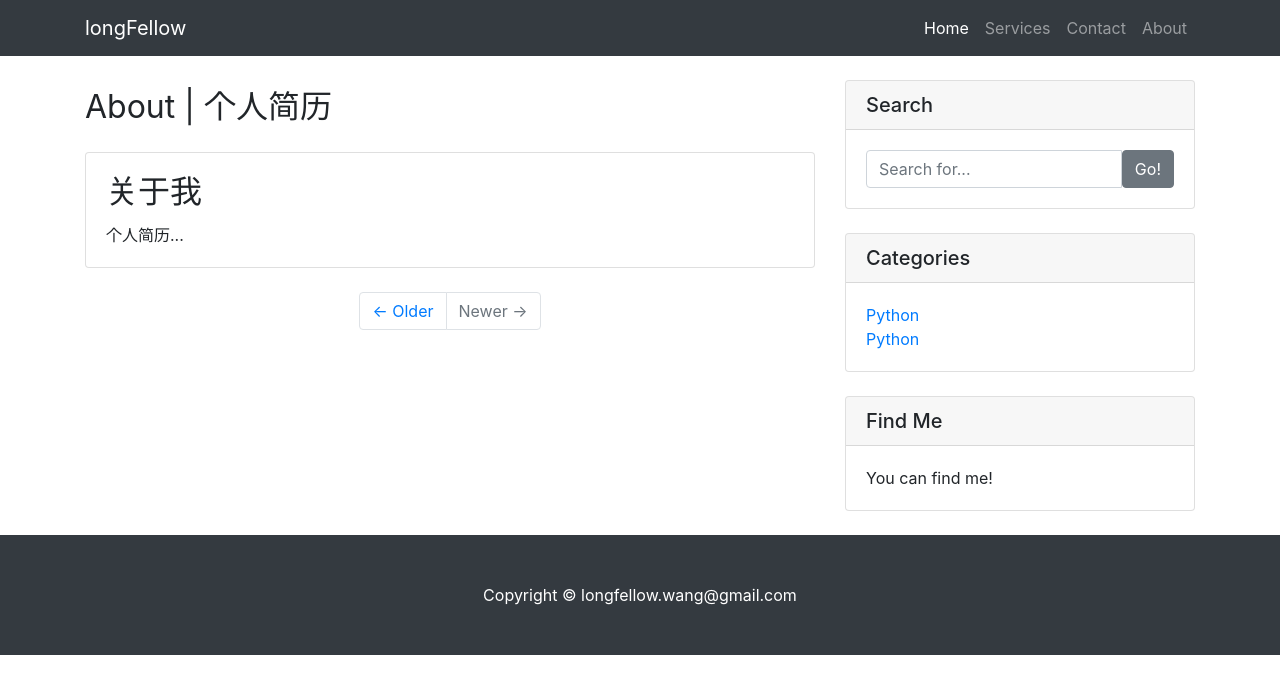
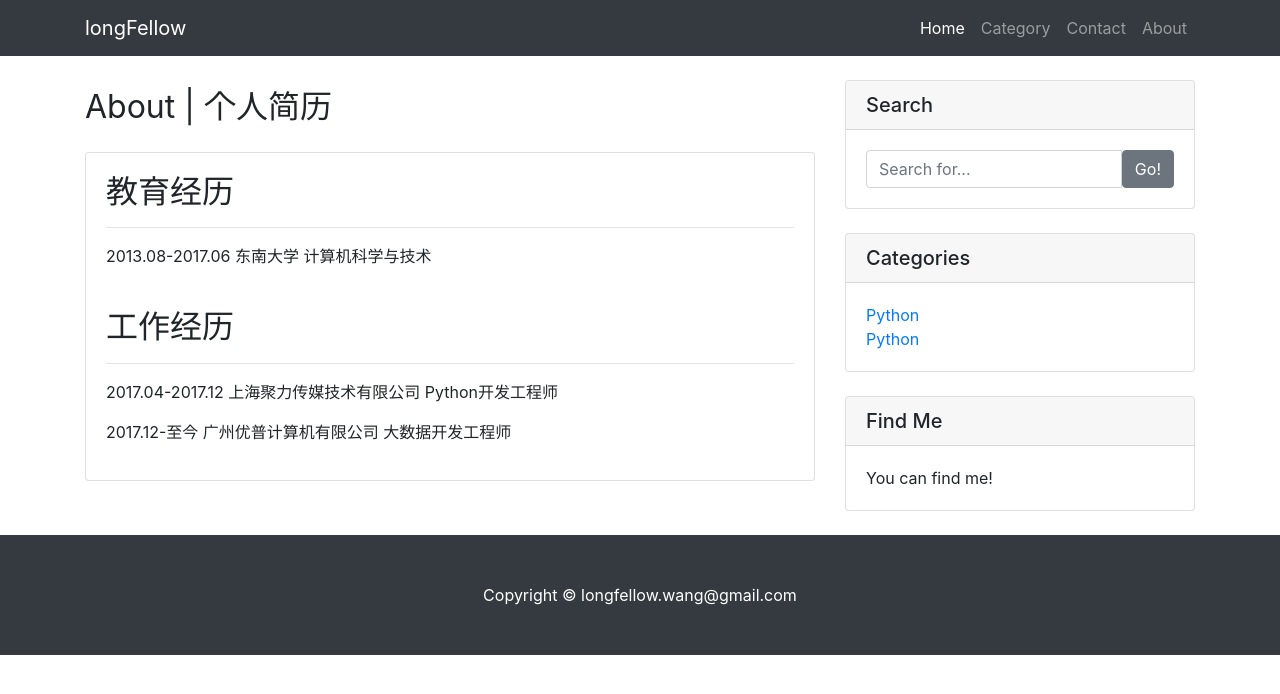
Before and after one commit to wadasworths/Blog, a Django app: page /about.html in a window 1280 px wide. Shown: the top 694 px of the page. Run offline with Django 3.2, Linux system fonts and the light colour scheme; data comes from the database, SQL or seed files in the repository; some libraries are stand-ins or nearby versions.

Commit message:
add category

```diff
--- a/longfellow/templates/base.html
+++ b/longfellow/templates/base.html
@@ -36,7 +36,7 @@
             </a>
           </li>
           <li class="nav-item">
-            <a class="nav-link" href="#">Services</a>
+            <a class="nav-link" href="/category.html">Category</a>
           </li>
           <li class="nav-item">
             <a class="nav-link" href="#">Contact</a>
@@ -58,16 +58,10 @@
       <div class="col-md-8">
         {% block main %}
         {% endblock main %}
+
         <!-- Pagination -->
-        <ul class="pagination justify-content-center mb-4">
-          <li class="page-item">
-            <a class="page-link" href="#">&larr; Older</a>
-          </li>
-          <li class="page-item disabled">
-            <a class="page-link" href="#">Newer &rarr;</a>
-          </li>
-        </ul>
-
+        {% block pagination %}
+        {% endblock pagination %}
       </div>
 
       <!-- Sidebar Widgets Column -->
--- a/longfellow/templates/longfellow/about.html
+++ b/longfellow/templates/longfellow/about.html
@@ -11,8 +11,15 @@
     <div class="card mb-4">
     <!--img class="card-img-top" src="http://placehold.it/750x300" alt="Card image cap"-->
         <div class="card-body">
-            <h2 class="card-title">关于我</h2>
-            <p class="card-text">个人简历...</p>
+            <h2 class="card-title">教育经历</h2>
+            <hr>
+            <p class="card-text">2013.08-2017.06 东南大学                 计算机科学与技术</p>
+        </div>
+        <div class="card-body">
+            <h2 class="card-title">工作经历</h2>
+            <hr>
+            <p class="card-text">2017.04-2017.12 上海聚力传媒技术有限公司 Python开发工程师</p>
+            <p calss="card-text">2017.12-至今    广州优普计算机有限公司   大数据开发工程师</p>
         </div>
     </div>
 {% endblock main %}
--- a/longfellow/templates/longfellow/detail.html
+++ b/longfellow/templates/longfellow/detail.html
@@ -15,7 +15,7 @@
     </div>
     <div class="card-footer text-muted">
         Posted on {{ article.created_time }} by
-        <a href="#">{{ article.author }}</a>
+        <a href="/about.html">{{ article.author }}</a>
     </div>
 </div>
 {% endblock main %}
--- a/longfellow/urls.py
+++ b/longfellow/urls.py
@@ -5,5 +5,6 @@ app_name = 'longfellow'
 urlpatterns = [
     url(r'^$', views.index, name='index'),
     url(r'^post/(?P<pk>[0-9]+)/$', views.detail, name='detail'),
-    url(r'^about.html$', views.about, name='about')
+    url(r'^about.html$', views.about, name='about'),
+    url(r'^category.html$', views.category, name='category')
 ]
--- a/longfellow/views.py
+++ b/longfellow/views.py
@@ -10,8 +10,8 @@ def index(request):
     return render(request, 'longfellow/index.html', context={'article_list': article_list,
         'category_list': category_list})
 
-def category(request, pk):
-    category_list = get_object_or_404(Category, pk=pk)
+def category(request):
+    category_list = Category.objects.all()
 
     return render(request, 'longfellow/category.html', context={'category_list': category_list})
 
```
Also changed, not shown: other parts of longfellow/templates/base.html (+1 -2 lines), longfellow/templates/longfellow/category.html (added, +18 -0 lines), longfellow/templates/longfellow/index.html (+12 -1 lines), README.md.
